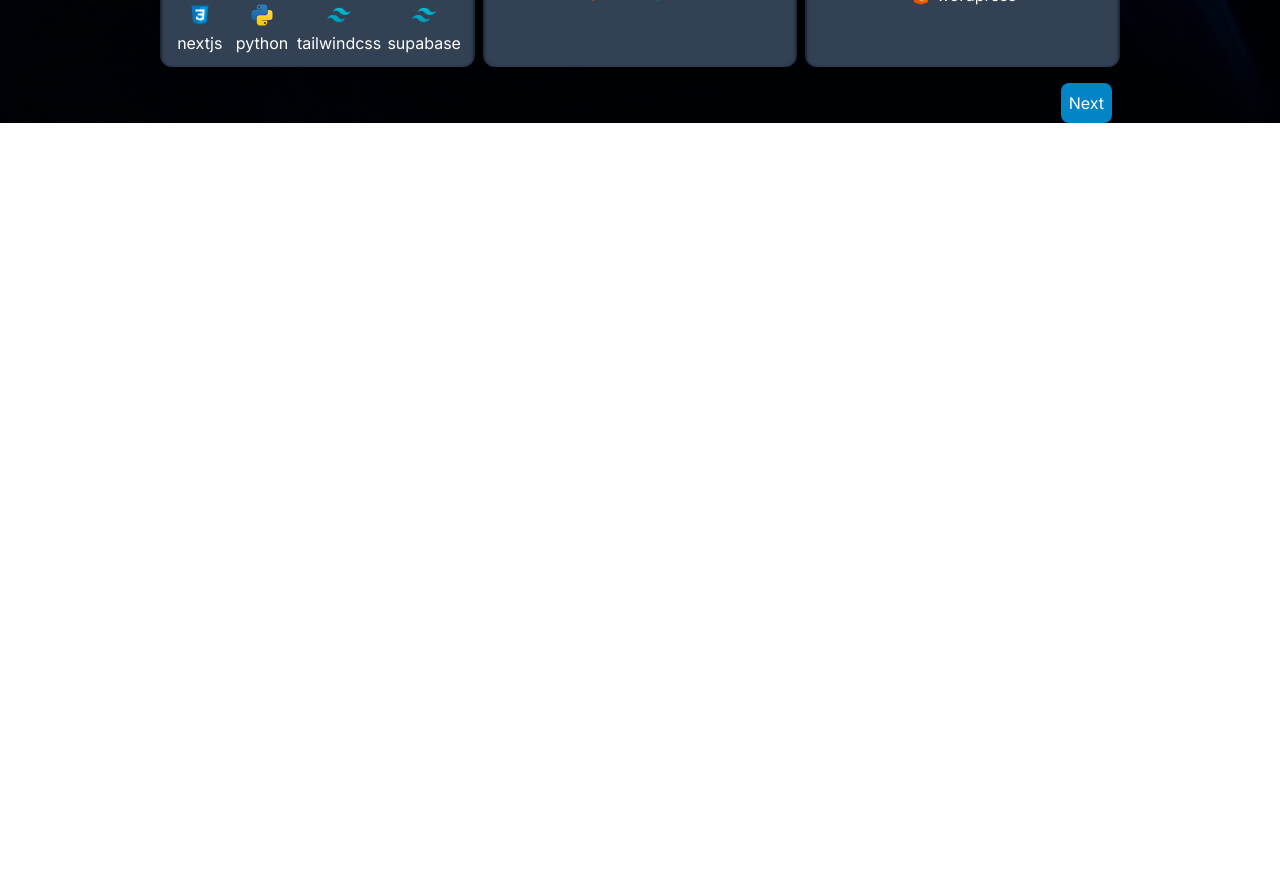
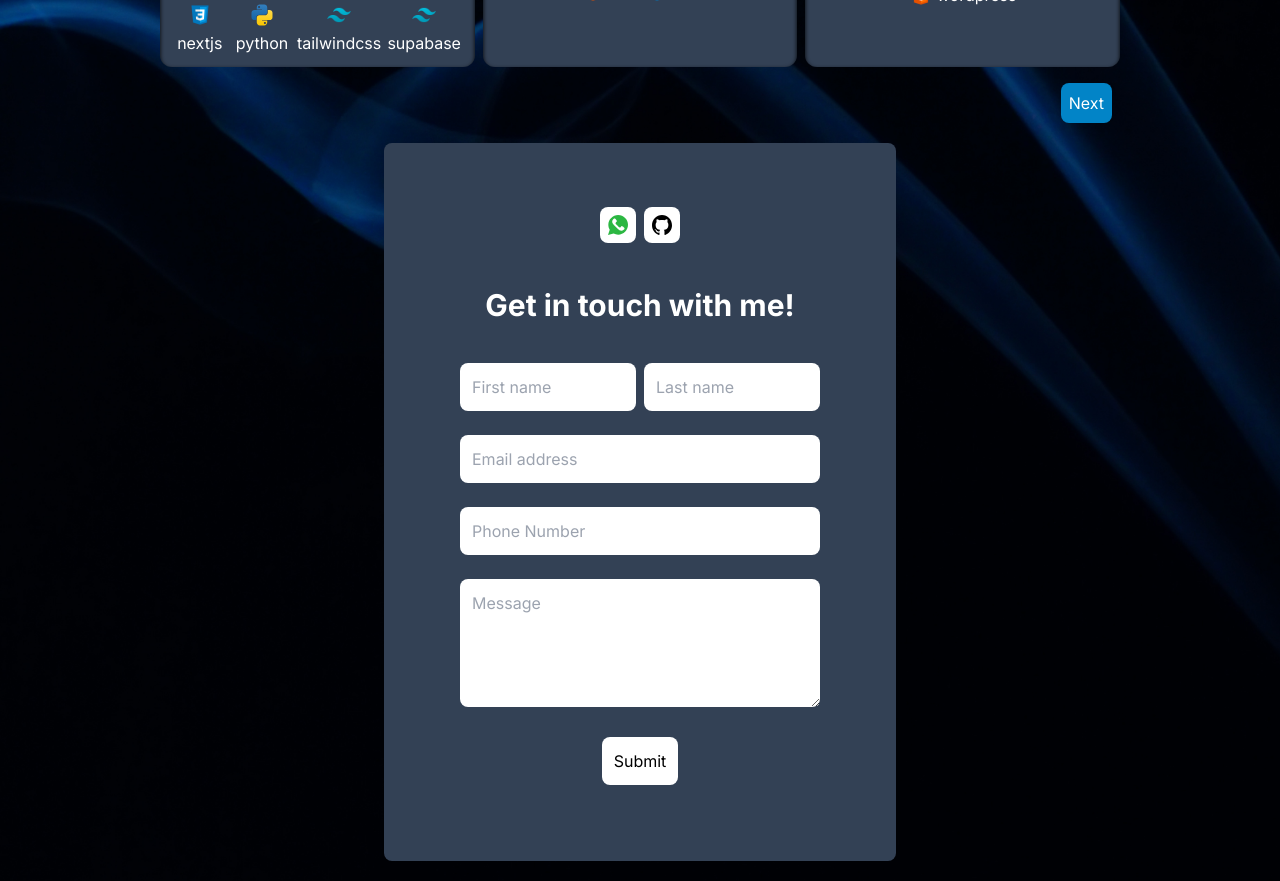
Before and after one commit to amandasatya/personalwebsite, a Next.js app: page / in a window 1280 px wide. Shown: the part 1540-2421 px from the top of the page. Before the commit the page ends 1663 px from the top, so only its background shows below. Built offline with nearby package versions, Linux system fonts and the light colour scheme.

Commit message:
contact form

```diff
--- a/package.json
+++ b/package.json
@@ -9,12 +9,15 @@
     "lint": "next lint"
   },
   "dependencies": {
+    "@emailjs/browser": "^4.3.3",
     "dotenv": "^16.4.5",
+    "emailjs-com": "^3.2.0",
     "next": "14.2.3",
     "nodemailer": "^6.9.13",
     "react": "^18",
     "react-dom": "^18",
-    "react-icons": "^5.2.1"
+    "react-icons": "^5.2.1",
+    "react-scroll": "^1.9.0"
   },
   "devDependencies": {
     "@types/node": "^20",
--- a/src/app/page.tsx
+++ b/src/app/page.tsx
@@ -4,6 +4,11 @@ import Navbar from "@/components/navbar";
 import AboutMe from "@/components/aboutme";
 import WorksPage from "@/components/portofolio";
 import bgimage from "../assets/images/bg2.jpg";
+import ContactForm from "@/components/contactForm";
+
+const about = () => {
+  <section></section>;
+};
 
 export default function Home() {
   return (
@@ -13,10 +18,12 @@ export default function Home() {
         backgroundSize: "cover",
         backgroundPosition: "center",
       }}
+      id="home"
     >
-      <Navbar />
+      <Navbar classname="" id="navbar" />
       <AboutMe />
       <WorksPage />
+      <ContactForm />
     </div>
   );
 }
--- a/src/components/aboutme/index.tsx
+++ b/src/components/aboutme/index.tsx
@@ -3,7 +3,6 @@ import Image from "next/image";
 import { profileimage } from "@/assets";
 import { skills } from "../../../constants";
 // import cvAmanda from "../../assets/CV";
-
 const AboutMe = () => {
   const handleDownloadCV = () => {
     const link = document.createElement("a");
@@ -14,7 +13,7 @@ const AboutMe = () => {
     document.body.removeChild(link);
   };
   return (
-    <div className="flex flex-col gap-5">
+    <section className="flex flex-col gap-5" id="about">
       <div className="flex flex-col justify-start items-center text-5xl font-bold gap-2 text-center">
         <h1>Hello, </h1>
         <h1>
@@ -94,7 +93,7 @@ const AboutMe = () => {
           </h1>
         </div>
       </div>
-    </div>
+    </section>
   );
 };
 
--- a/src/components/contactForm/index.tsx
+++ b/src/components/contactForm/index.tsx
@@ -1,8 +1,7 @@
-import React, { useState, ChangeEvent, FormEvent } from "react";
+import React, { useState, ChangeEvent, FormEvent, useRef } from "react";
 import { logo } from "../../../constants";
-// import fetchEmails from "../../app/api/send-email";
-import Image from "next/image";
 import Link from "next/link";
+import emailjs from "emailjs-com";
 
 interface FormData {
   firstName: string;
@@ -21,37 +20,49 @@ const ContactForm: React.FC = () => {
     message: "",
   });
 
+  const formRef = useRef<HTMLFormElement>(null);
+
   const handleChange = (
     e: ChangeEvent<HTMLInputElement | HTMLTextAreaElement>
   ) => {
     const { name, value } = e.target;
-    setFormData({
-      ...formData,
-      [name]: value,
-    });
+    setFormData({ ...formData, [name]: value });
   };
 
-  const handleSubmit = async (e: FormEvent<HTMLFormElement>) => {
+  const sendEmail = async (e: FormEvent<HTMLFormElement>) => {
     e.preventDefault();
 
-    try {
-      console.log("test");
-      const response = await fetch("/api", {
-        method: "POST",
-        headers: {
-          "Content-Type": "application/json",
-        },
-        body: JSON.stringify(formData),
-      });
-      console.log("ini resp", response);
-      if (response.ok) {
+    if (formRef.current) {
+      try {
+        const result = await emailjs.sendForm(
+          process.env.NEXT_PUBLIC_EMAILJS_SERVICE_ID!,
+          process.env.NEXT_PUBLIC_EMAILJS_TEMPLATE_ID!,
+          formRef.current,
+          process.env.NEXT_PUBLIC_EMAILJS_USER_ID!
+        );
+        console.log("Email sent successfully:", result.text);
         alert("Email sent successfully!");
-      } else {
-        alert("Failed to send email.");
+      } catch (error) {
+        if (error instanceof Error) {
+          console.error("Error sending email:", error.message);
+          alert("Failed to send email: " + error.message);
+        } else {
+          console.error("Unexpected error:", error);
+          alert("Failed to send email. Please try again later.");
+        }
       }
-    } catch (error) {
-      console.log(error);
+    } else {
+      console.error("Form reference is not set.");
+      alert("Failed to send email. Form reference is not set.");
     }
+
+    setFormData({
+      firstName: "",
+      lastName: "",
+      email: "",
+      phoneNumber: "",
+      message: "",
+    });
   };
 
   return (
@@ -62,7 +73,7 @@ const ContactForm: React.FC = () => {
             {logo.map((logos, index) => (
               <div className="bg-white p-2 rounded-lg" key={index}>
                 <Link href={logos.link}>
-                  <Image src={logos.icon.src} alt="" className="h-5 w-5" />
+                  <img src={logos.icon.src} alt="" className="h-5 w-5" />
                 </Link>
               </div>
             ))}
@@ -70,7 +81,7 @@ const ContactForm: React.FC = () => {
           <div className="flex justify-center items-center text-2xl md:text-3xl font-bold p-5 text-center">
             Get in touch with me!
           </div>
-          <form onSubmit={handleSubmit} className="text-black">
+          <form ref={formRef} onSubmit={sendEmail} className="text-black">
             <div className="flex flex-col md:flex-row gap-2 p-3">
               <input
                 type="text"
@@ -79,6 +90,7 @@ const ContactForm: React.FC = () => {
                 className="p-3 rounded-lg w-full md:w-1/2"
                 value={formData.firstName}
                 onChange={handleChange}
+                id="firstName"
               />
               <input
                 type="text"
@@ -87,6 +99,7 @@ const ContactForm: React.FC = () => {
                 className="p-3 rounded-lg w-full md:w-1/2"
                 value={formData.lastName}
                 onChange={handleChange}
+                id="lastName"
               />
             </div>
             <div className="p-3">
@@ -97,6 +110,7 @@ const ContactForm: React.FC = () => {
                 className="p-3 rounded-lg w-full"
                 value={formData.email}
                 onChange={handleChange}
+                id="email_id"
               />
             </div>
             <div className="p-3">
--- a/src/components/navbar/index.tsx
+++ b/src/components/navbar/index.tsx
@@ -3,8 +3,12 @@ import { FaHome } from "react-icons/fa";
 import { IoIosPerson } from "react-icons/io";
 import { MdWorkspaces } from "react-icons/md";
 import { BsFillTelephoneForwardFill } from "react-icons/bs";
-
-const Navbar = () => {
+import Link from "next/link";
+interface NavbarProps {
+  classname: string;
+  id: string;
+}
+const Navbar: React.FC<NavbarProps> = () => {
   const [isMenuOpen, setIsMenuOpen] = useState(false);
 
   const toggleMenu = () => {
@@ -13,25 +17,44 @@ const Navbar = () => {
   const buttonOnclose = () => {
     setIsMenuOpen(false);
   };
+
+  const scrollToSection = (id: string) => {
+    const section = document.getElementById(id);
+    if (section) {
+      section.scrollIntoView({ behavior: "smooth" });
+    }
+  };
   return (
     <div className="flex justify-around items-center text-md p-10 gap-3">
       <div>
         <h1 className="text-xl">Amanda Satya</h1>
       </div>
       <div className="hidden md:flex gap-2">
-        <div className="flex gap-1 justify-center items-center hover:text-sky-600 cursor-pointer">
+        <div
+          className="flex gap-1 justify-center items-center hover:text-sky-600 cursor-pointer"
+          onClick={() => scrollToSection("home")}
+        >
           <FaHome />
           <h1>Home</h1>
         </div>
-        <div className="flex gap-1 justify-center items-center hover:text-sky-600 cursor-pointer">
+        <div
+          className="flex gap-1 justify-center items-center hover:text-sky-600 cursor-pointer"
+          onClick={() => scrollToSection("AboutMe")}
+        >
           <IoIosPerson />
           <h1>About</h1>
         </div>
-        <div className="flex gap-1 justify-center items-center hover:text-sky-600 cursor-pointer">
+        <div
+          className="flex gap-1 justify-center items-center hover:text-sky-600 cursor-pointer"
+          onClick={() => scrollToSection("portofolio")}
+        >
           <MdWorkspaces />
           <h1>Portofolio</h1>
         </div>
-        <div className="flex gap-1 justify-center items-center hover:text-sky-600 cursor-pointer">
+        <div
+          className="flex gap-1 justify-center items-center hover:text-sky-600 cursor-pointer"
+          onClick={() => scrollToSection("contact")}
+        >
           <BsFillTelephoneForwardFill />
           <h1>Contact</h1>
         </div>
@@ -57,14 +80,20 @@ const Navbar = () => {
               <FaHome />
               <h1>Home</h1>
             </div>
-            <div className="flex gap-1 justify-start items-center">
+            <Link
+              href={"#about"}
+              className="flex gap-1 justify-start items-center"
+            >
               <IoIosPerson />
               <h1>About</h1>
-            </div>
-            <div className="flex gap-1 justify-start items-center">
+            </Link>
+            <Link
+              href={"#portofolio"}
+              className="flex gap-1 justify-start items-center"
+            >
               <MdWorkspaces />
               <h1>Portofolio</h1>
-            </div>
+            </Link>
             <div className="flex gap-1 justify-start items-center">
               <BsFillTelephoneForwardFill />
               <h1>Contact</h1>
--- a/src/components/portofolio/index.tsx
+++ b/src/components/portofolio/index.tsx
@@ -22,7 +22,7 @@ const WorksPage = () => {
   };
 
   return (
-    <div className="pt-10">
+    <div className="pt-10" id="portofolio">
       <div className="flex justify-center items-center">
         <div>
           <h1 className="text-3xl font-bold text-sky-600 flex justify-center items-center p-5">
```
Also changed, not shown: 2 other files (tests, documents, lock files or other folders).
